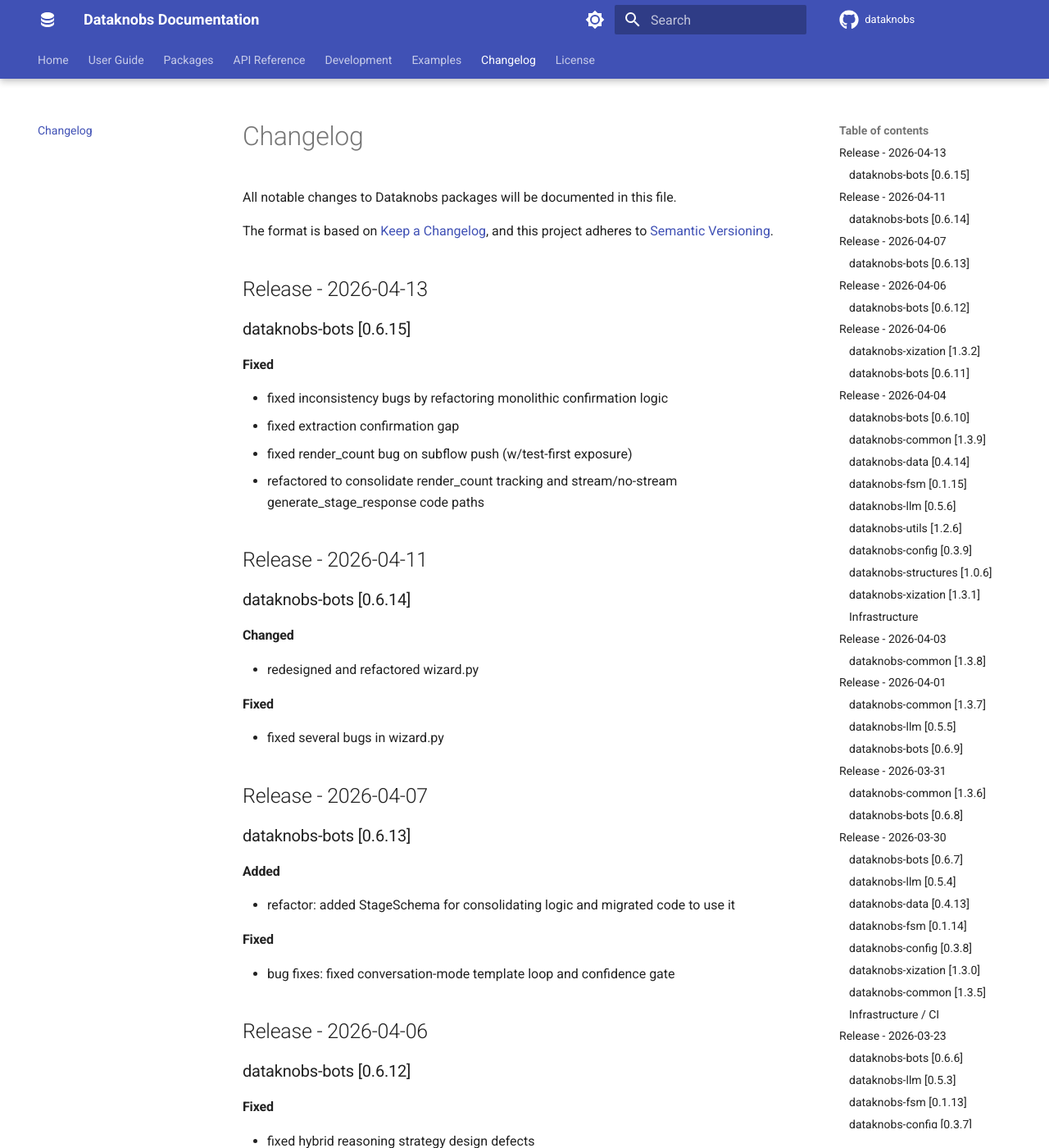
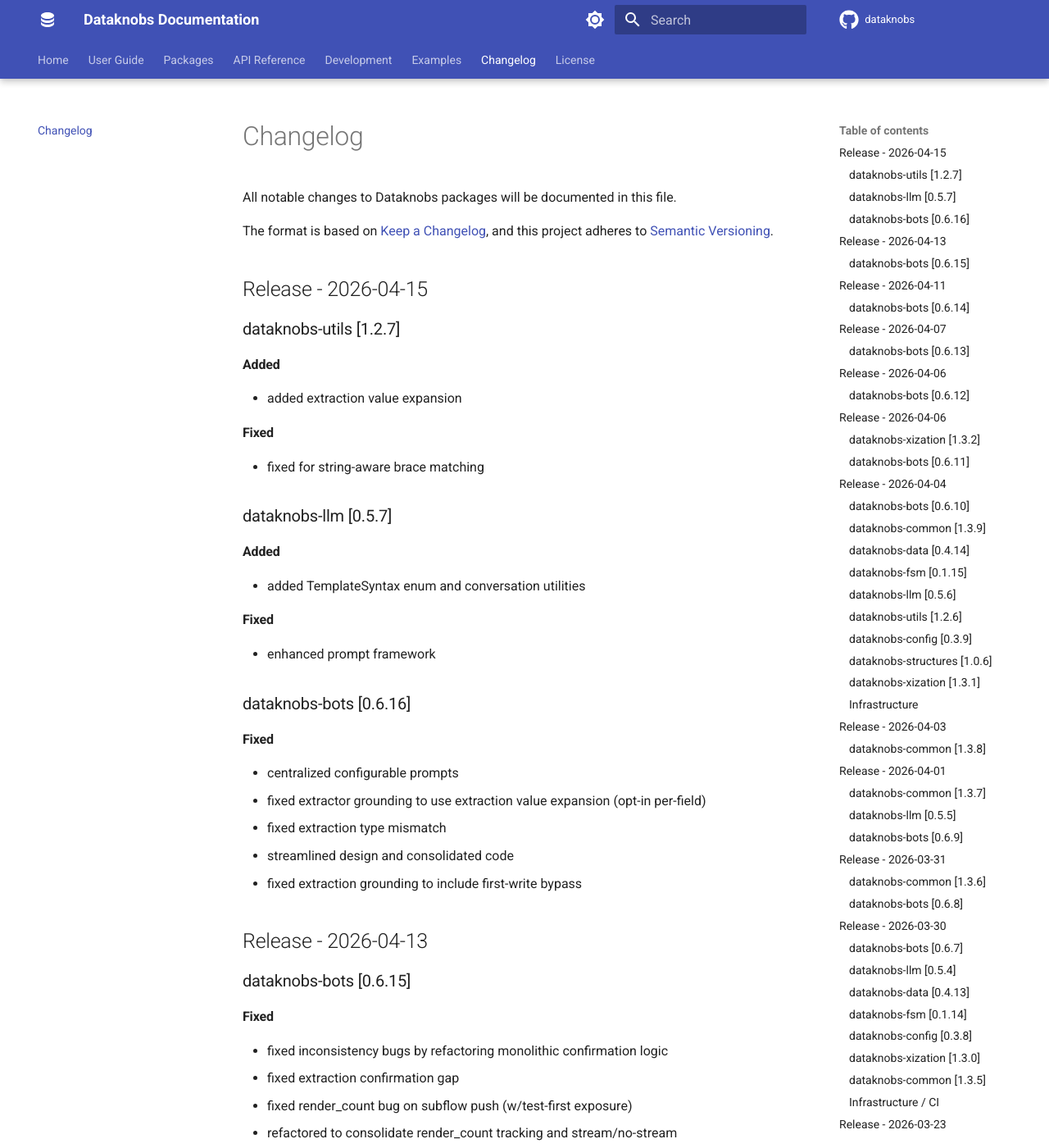
Before and after one commit to KBS-Labs/dataknobs, an MkDocs documentation site: the page built from docs/changelog.md, in a window 1280 px wide and 1400 px high. Shown: the whole window at 82% size. Built offline with MkDocs 1.6.1 and Material for MkDocs 9.7.7, drawn with Linux system fonts in a browser that asks for light colours; comment, search, counter and statistics services are not loaded.

Commit message:
bumped versions, updated release notes

```diff
--- a/docs/changelog.md
+++ b/docs/changelog.md
@@ -4,6 +4,34 @@
 
 The format is based on [Keep a Changelog](https://keepachangelog.com/en/1.0.0/),
 and this project adheres to [Semantic Versioning](https://semver.org/spec/v2.0.0.html).
+
+## Release - 2026-04-15
+
+### dataknobs-utils [1.2.7]
+
+#### Added
+- added extraction value expansion
+
+#### Fixed
+- fixed for string-aware brace matching
+
+### dataknobs-llm [0.5.7]
+
+#### Added
+- added TemplateSyntax enum and conversation utilities
+
+#### Fixed
+- enhanced prompt framework
+
+### dataknobs-bots [0.6.16]
+
+#### Fixed
+- centralized configurable prompts
+- fixed extractor grounding to use extraction value expansion (opt-in per-field)
+- fixed extraction type mismatch
+- streamlined design and consolidated code
+- fixed extraction grounding to include first-write bypass
+
 
 ## Release - 2026-04-13
 
--- a/docs/installation.md
+++ b/docs/installation.md
@@ -307,10 +307,10 @@
 dataknobs-config>=0.3.9
 dataknobs-data>=0.4.14
 dataknobs-fsm>=0.1.15
-dataknobs-llm>=0.5.6
-dataknobs-bots>=0.6.15
+dataknobs-llm>=0.5.7
+dataknobs-bots>=0.6.16
 dataknobs-structures>=1.0.6
-dataknobs-utils>=1.2.6
+dataknobs-utils>=1.2.7
 dataknobs-xization>=1.3.2
 
 # Optional dependencies
```
Also changed, not shown: docs/index.md (+3 -3 lines), 13 other files.
